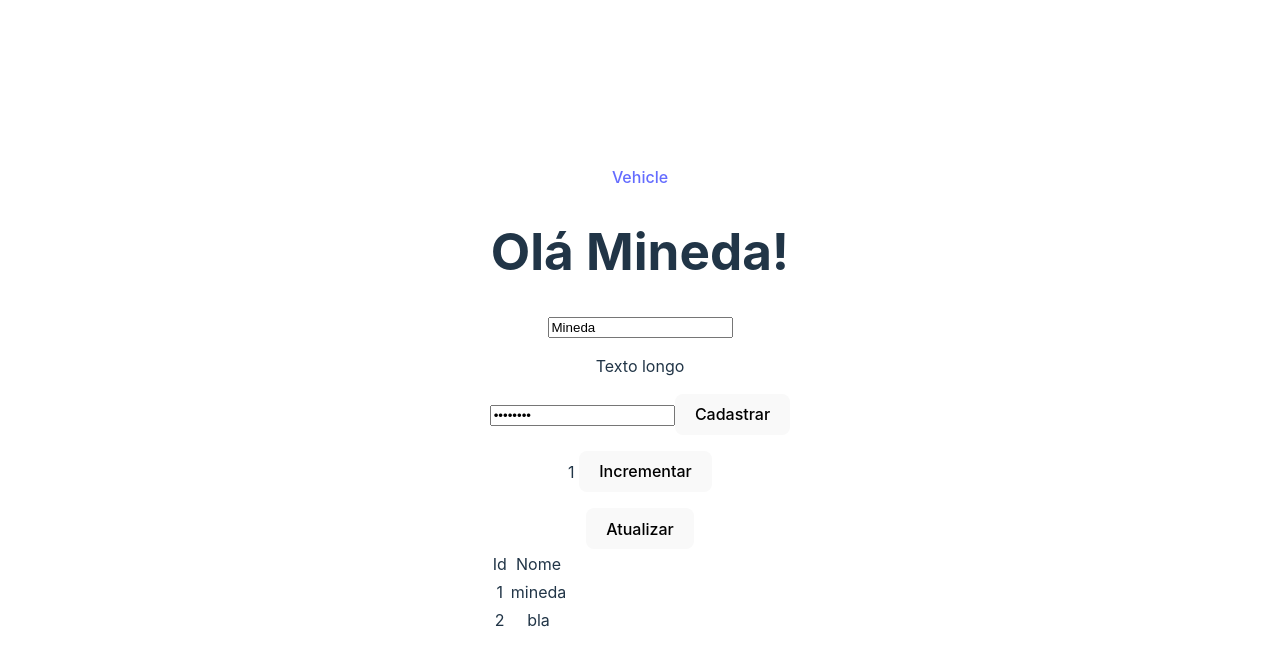
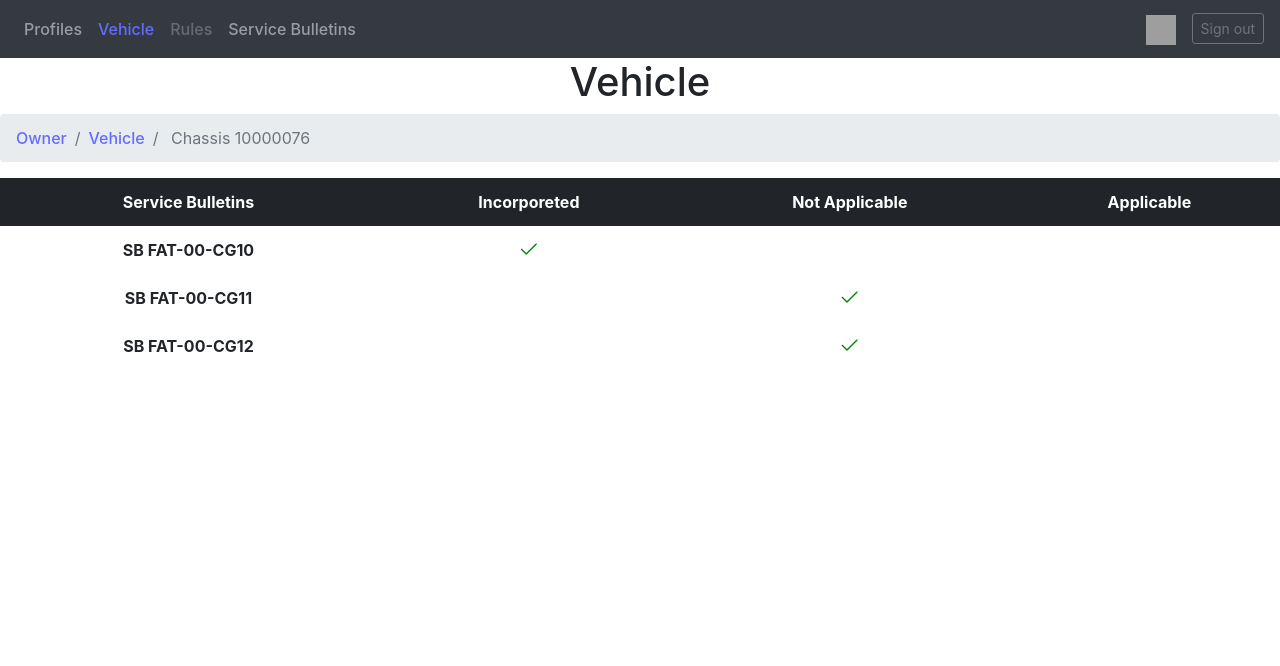
Before and after one commit to GroupHextech/HEXTECH-API4sem, a Vue app in the folder acc-frontend/: page /vehicle in a window 1280 px wide. Shown: the top 666 px of the page. Built offline with nearby package versions, Linux system fonts and the light colour scheme; no server answers; grey boxes are pictures that could not be loaded.

Commit message:
FATECHEX4-4 Vehicle Screen

```diff
--- a/acc-frontend/index.html
+++ b/acc-frontend/index.html
@@ -1,13 +1,17 @@
 <!DOCTYPE html>
-<html lang="en">
+<html lang="pt-br">
   <head>
     <meta charset="UTF-8" />
     <link rel="icon" type="image/svg+xml" href="/vite.svg" />
-    <meta name="viewport" content="width=device-width, initial-scale=1.0" />
+    <meta name="viewport" content="width=device-width, initial-scale=1.0, shrink-to-fit=no" />
     <title>Vite + Vue + TS</title>
+    <link rel="stylesheet" href="https://stackpath.bootstrapcdn.com/bootstrap/4.1.3/css/bootstrap.min.css" integrity="sha384-MCw98/SFnGE8fJT3GXwEOngsV7Zt27NXFoaoApmYm81iuXoPkFOJwJ8ERdknLPMO" crossorigin="anonymous">
   </head>
   <body>
     <div id="app"></div>
     <script type="module" src="/src/main.ts"></script>
+    <script src="https://code.jquery.com/jquery-3.3.1.slim.min.js" integrity="sha384-q8i/X+965DzO0rT7abK41JStQIAqVgRVzpbzo5smXKp4YfRvH+8abtTE1Pi6jizo" crossorigin="anonymous"></script>
+    <script src="https://cdnjs.cloudflare.com/ajax/libs/popper.js/1.14.3/umd/popper.min.js" integrity="sha384-ZMP7rVo3mIykV+2+9J3UJ46jBk0WLaUAdn689aCwoqbBJiSnjAK/l8WvCWPIPm49" crossorigin="anonymous"></script>
+    <script src="https://stackpath.bootstrapcdn.com/bootstrap/4.1.3/js/bootstrap.min.js" integrity="sha384-ChfqqxuZUCnJSK3+MXmPNIyE6ZbWh2IMqE241rYiqJxyMiZ6OW/JmZQ5stwEULTy" crossorigin="anonymous"></script>
   </body>
 </html>
--- a/acc-frontend/package.json
+++ b/acc-frontend/package.json
@@ -11,6 +11,7 @@
   "dependencies": {
     "axios": "^1.3.4",
     "pinia": "^2.0.33",
+    "primeicons": "^6.0.1",
     "vue": "^3.2.47",
     "vue-router": "^4.1.6"
   },
--- a/acc-frontend/src/components/Navbar.vue
+++ b/acc-frontend/src/components/Navbar.vue
@@ -1,5 +1,34 @@
 <template>
-    <router-link to="/vehicle">Vehicle</router-link>
+  <nav class="navbar navbar-expand-lg navbar-dark bg-dark">
+    <div class="collapse navbar-collapse" id="conteudoNavbarSuportado">
+      <ul class="navbar-nav mr-auto">
+        <li class="nav-item"><a class="nav-link">Profiles</a></li>
+        <li class="nav-item">
+          <a class="nav-link"
+            ><router-link to="/vehicle">Vehicle</router-link></a
+          >
+        </li>
+        <li class="nav-item"><a class="nav-link disabled">Rules</a></li>
+        <li class="nav-item"><a class="nav-link">Service Bulletins</a></li>
+      </ul>
+      <div>
+        <a class="navbar-brand" href="#">
+          <img
+            src="/docs/4.1/assets/brand/bootstrap-solid.svg"
+            width="30"
+            height="30"
+            alt=""
+          />
+        </a>
+      </div>
+
+      <div>
+        <button type="button" class="btn btn-outline-secondary btn-sm">
+          Sign out
+        </button>
+      </div>
+    </div>
+  </nav>
 </template>
 
 <script setup lang="ts">
--- a/acc-frontend/src/main.ts
+++ b/acc-frontend/src/main.ts
@@ -4,6 +4,7 @@ import { createApp } from 'vue'
 import './style.css'
 import App from './App.vue'
 import router from './router'
+import 'primeicons/primeicons.css';
 
 //import axios from 'axios';
 
@@ -11,6 +12,7 @@ import router from './router'
 
 const app = createApp(App)
 
-// app.use(createPinia())
+//app.use(createPinia())
+
 app.use(router)
 app.mount('#app')
--- a/acc-frontend/src/style.css
+++ b/acc-frontend/src/style.css
@@ -23,46 +23,8 @@ a:hover {
   color: #535bf2;
 }
 
-body {
-  margin: 0;
-  display: flex;
-  place-items: center;
-  min-width: 320px;
-  min-height: 100vh;
-}
-
-h1 {
-  font-size: 3.2em;
-  line-height: 1.1;
-}
-
-button {
-  border-radius: 8px;
-  border: 1px solid transparent;
-  padding: 0.6em 1.2em;
-  font-size: 1em;
-  font-weight: 500;
-  font-family: inherit;
-  background-color: #1a1a1a;
-  cursor: pointer;
-  transition: border-color 0.25s;
-}
-button:hover {
-  border-color: #646cff;
-}
-button:focus,
-button:focus-visible {
-  outline: 4px auto -webkit-focus-ring-color;
-}
-
-.card {
-  padding: 2em;
-}
-
 #app {
-  max-width: 1280px;
   margin: 0 auto;
-  padding: 2rem;
   text-align: center;
 }
 
--- a/acc-frontend/src/views/Vehicle.vue
+++ b/acc-frontend/src/views/Vehicle.vue
@@ -1,57 +1,58 @@
 <template>
   <div class="vehicle">
-    <h1>Olá {{ nome }}!</h1>
-    <input type="text" v-model="nome" />
-    <p v-if="nome.length > 5">Texto longo</p>
-    <p v-else>Texto curto</p>
-    <input type="password" v-model="senha" />
-    <button @click="cadastrar">Cadastrar</button>
-    <p>{{ contador }} <button @click="incrementar">Incrementar</button></p>
-    <button @click="atualizar">Atualizar</button>
-    <table>
-      <thead>
-        <td>Id</td>
-        <td>Nome</td>
-      </thead>
-      <tr v-for="usuario in usuarios" :key="usuario.id">
-        <td>{{ usuario.id }}</td>
-        <td>{{ usuario.nome }}</td>
-      </tr>
-    </table>
+    <h1>Vehicle</h1>
+    <nav aria-label="breadcrumb">
+      <ol class="breadcrumb">
+        <li class="breadcrumb-item"><a href="#">Owner</a></li>
+        <li class="breadcrumb-item"><a href="#">Vehicle</a></li>
+        <li class="breadcrumb-item active" aria-current="page">
+          Chassis 10000076
+        </li>
+      </ol>
+    </nav>
+    <div class="table-responsive">
+      <table class="table table-borderless table-hover">
+        <thead class="thead-dark">
+          <tr>
+            <th>Service Bulletins</th>
+            <th>Incorporeted</th>
+            <th>Not Applicable</th>
+            <th>Applicable</th>
+          </tr>
+        </thead>
+        <tbody>
+          <tr>
+            <th>SB FAT-00-CG10</th>
+            <td>
+              <i class="pi pi-check" style="color: green"></i>
+            </td>
+            <td></td>
+            <td></td>
+          </tr>
+          <tr>
+            <th>SB FAT-00-CG11</th>
+            <td></td>
+            <td>
+              <i class="pi pi-check" style="color: green"></i>
+            </td>
+            <td></td>
+          </tr>
+          <tr>
+            <th>SB FAT-00-CG12</th>
+            <td></td>
+            <td>
+              <i class="pi pi-check" style="color: green"></i>
+            </td>
+            <td></td>
+          </tr>
+        </tbody>
+      </table>
+    </div>
   </div>
 </template>
 
 <script setup lang="ts">
-import { ref, onMounted } from "vue";
-import axios from "axios";
+</script>
 
-const nome = ref("Mineda");
-const senha = ref("senha123");
-
-const usuarios = ref([
-  { id: 1, nome: "mineda", senha: "123" },
-  { id: 2, nome: "bla", senha: "1234" },
-]);
-
-const contador = ref(1);
-
-function incrementar() {
-  contador.value++;
-}
-
-async function atualizar() {
-  usuarios.value = (await axios.get("usuario")).data;
-}
-
-async function cadastrar() {
-  await axios.post("usuario", {
-    nome: nome.value,
-    senha: senha.value,
-  });
-  atualizar();
-}
-
-onMounted(() => {
-  atualizar();
-});
-</script>
+<style>
+</style>
```
Also changed, not shown: 1 other file (tests, documents, lock files or other folders).
